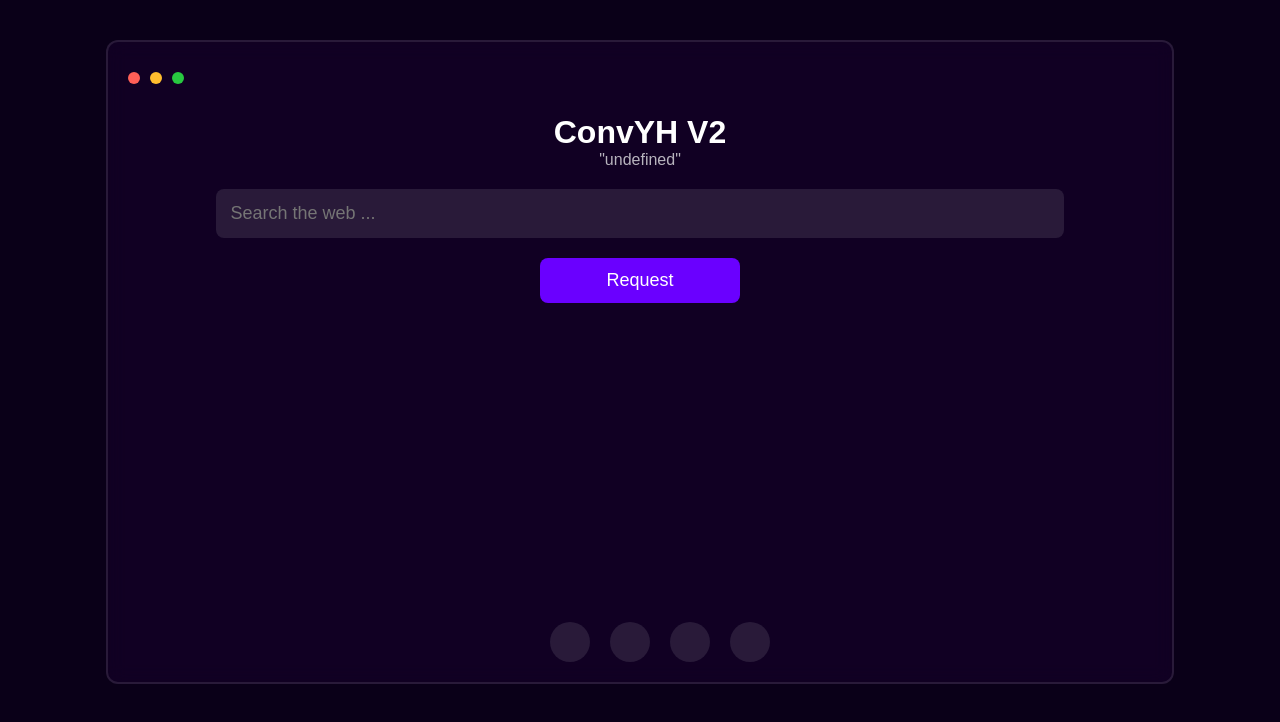
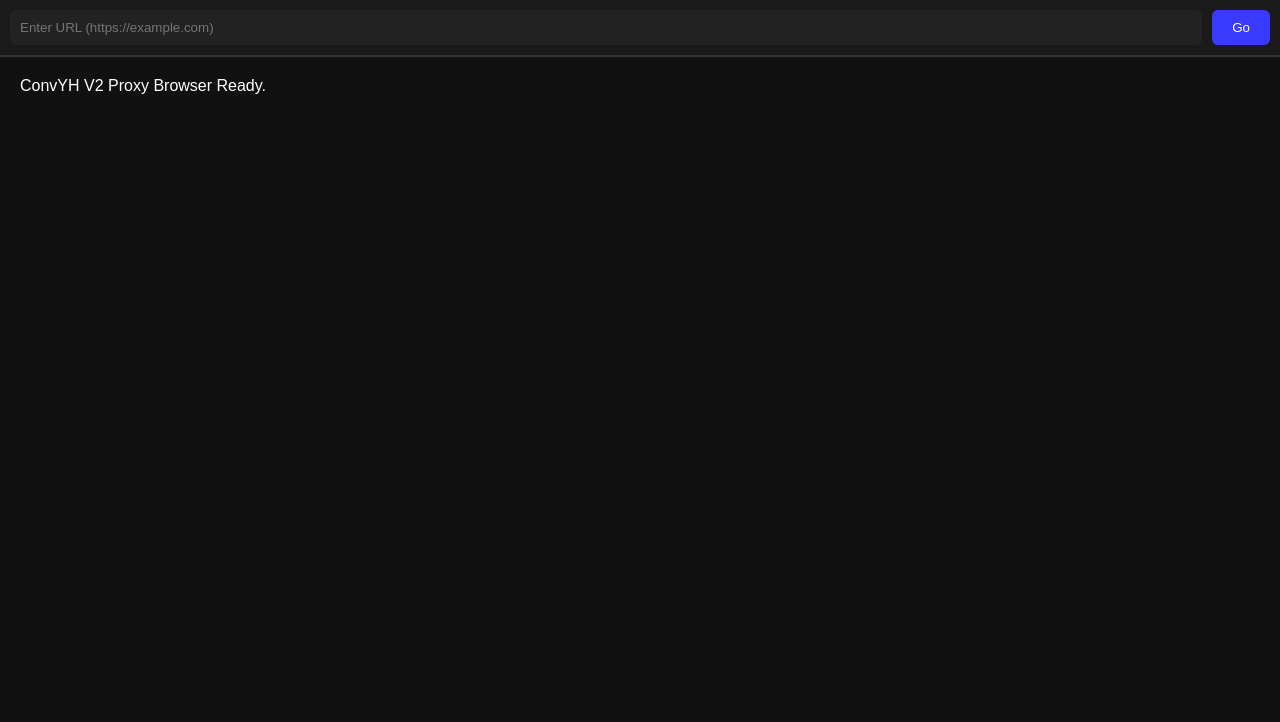
Before and after one commit to LarryInvictus/ConvYH-V2, a plain HTML site: page index.html in a window 1280 px wide. Drawn offline with Linux system fonts and the light colour scheme.

Commit message:
Revamp index.html for ConvYH V2 Proxy Browser

```diff
--- a/index.html
+++ b/index.html
@@ -1,36 +1,75 @@
 <!DOCTYPE html>
-<html lang="en">
+<html>
 <head>
-    <meta charset="UTF-8">
-    <title>ConvYH V2</title>
-    <link rel="stylesheet" href="style.css">
+<title>ConvYH V2 Proxy Browser</title>
+<style>
+body {
+    background: #0f0f0f;
+    color: white;
+    font-family: Arial;
+    margin: 0;
+}
+#topbar {
+    background: #1a1a1a;
+    padding: 10px;
+    display: flex;
+    gap: 10px;
+}
+#url {
+    flex: 1;
+    padding: 10px;
+    border-radius: 6px;
+    border: none;
+    background: #222;
+    color: white;
+}
+button {
+    padding: 10px 20px;
+    background: #3a3aff;
+    border: none;
+    border-radius: 6px;
+    color: white;
+    cursor: pointer;
+}
+#view {
+    padding: 20px;
+    background: #111;
+    height: calc(100vh - 70px);
+    overflow-y: auto;
+    border-top: 2px solid #333;
+}
+</style>
 </head>
 <body>
 
-<canvas id="particles"></canvas>
-
-<div class="browser">
-    <div class="browser-top">
-        <div class="dot red"></div>
-        <div class="dot yellow"></div>
-        <div class="dot green"></div>
-    </div>
-
-    <div class="title">ConvYH V2</div>
-    <div class="subtitle">"undefined"</div>
-
-    <input class="input" placeholder="Search the web ...">
-
-    <button class="request-btn">Request</button>
-
-    <div class="nav">
-        <div class="nav-icon"></div>
-        <div class="nav-icon"></div>
-        <div class="nav-icon"></div>
-        <div class="nav-icon"></div>
-    </div>
+<div id="topbar">
+    <input id="url" placeholder="Enter URL (https://example.com)">
+    <button onclick="go()">Go</button>
 </div>
 
-<script src="script.js"></script>
+<div id="view">ConvYH V2 Proxy Browser Ready.</div>
+
+<script>
+async function go() {
+    const input = document.getElementById("url").value;
+
+    const res = await fetch("http://localhost:3000/proxy", {
+        method: "POST",
+        headers: { "Content-Type": "application/json" },
+        body: JSON.stringify({ url: input })
+    });
+
+    const data = await res.json();
+
+    if (data.error) {
+        document.getElementById("view").innerHTML =
+            "<b>Error:</b> " + data.error;
+        return;
+    }
+
+    document.getElementById("view").innerHTML = data.content;
+}
+</script>
+
 </body>
 </html>
```
